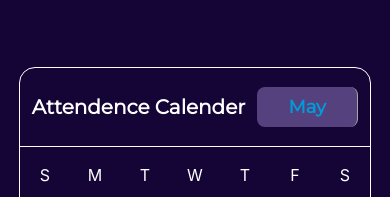
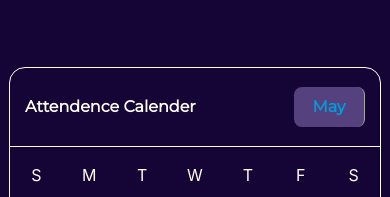
Before and after one commit to Devansh-gaur-1611/Engage-Project, a React (Create React App) app in the folder frontend/face-recognition/: page /userprofile/1 in a window 390 px wide. Shown: the part 483-680 px from the top of the page. Built offline with nearby package versions, Linux system fonts and the light colour scheme; no server answers; sample sign-in values are in the browser's storage.

Commit message:
Calender component done

```diff
--- a/frontend/face-recognition/src/components/calender/Calender.jsx
+++ b/frontend/face-recognition/src/components/calender/Calender.jsx
@@ -3,7 +3,8 @@ import styles from "./Calender.module.css";
 import moment from "moment";
 import greenTick from "../../assets/greenTick.svg";
 
-const Calender = ({currentMonthAttendence}) => {
+const Calender = ({ currentMonthAttendence, joiningDate }) => {
+  // Declaring variables
   const [calendar, setCalendar] = useState([]);
   const [value, setValue] = useState(moment());
   const weekdays = ["S", "M", "T", "W", "T", "F", "S"];
@@ -12,6 +13,7 @@ const Calender = ({currentMonthAttendence}) => {
   const startDay = value.clone().startOf("month").startOf("week");
   const endDay = value.clone().endOf("month").endOf("week");
 
+  // Initialising calender array for current month
   useEffect(() => {
     const day = startDay.clone().subtract(1, "day");
     console.log(day);
@@ -26,21 +28,24 @@ const Calender = ({currentMonthAttendence}) => {
     setCalendar(a);
   }, []);
 
+  // Various check functions
   function beforeToday(day) {
     return day.isBefore(new Date(), "day");
   }
-
   function afterToday(day) {
     return day.isAfter(new Date(), "day");
   }
-
   function isToday(day) {
     return day.isSame(new Date(), "day");
   }
   function currentMonth(day) {
     return day.isSame(new Date(), "month");
   }
+  function beforeJoining(day) {
+    return day.isBefore(new Date(joiningDate), "day");
+  }
 
+  // Setting attendence
   function attendence(day) {
     const date = day.format("D");
     if (dayAttendence[date - 1] == "P") {
@@ -74,14 +79,19 @@ const Calender = ({currentMonthAttendence}) => {
           <div className={styles.weekRow}>
             {week.map((day) => (
               <div className={styles.day}>
-                <div
-                  className={`${styles.dayBox} ${
-                    currentMonth(day) ? "" : styles.blurDate
-                  }`}
-                >
+                <div className={`${styles.dayBox} ${currentMonth(day) ? "" : styles.blurDate}`}>
+                  {/* Before joining Date */}
+                  {beforeToday(day) && beforeJoining(day) ? (
+                    <>
+                      <div>{day.format("D").toString()}</div>
+                      <span className={styles.notMarkedMark}></span>
+                    </>
+                  ) : (
+                    ""
+                  )}
+
                   {/* Before Today */}
-                  {beforeToday(day) && attendence(day) == "Present" ? (
-                    // <img src={greenTick} className={styles.greenTick} />
+                  {beforeToday(day) && !beforeJoining(day) && attendence(day) == "Present" ? (
                     <>
                       <div>{day.format("D").toString()}</div>
                       <span className={styles.presentMark}></span>
@@ -89,7 +99,7 @@ const Calender = ({currentMonthAttendence}) => {
                   ) : (
                     ""
                   )}
-                  {beforeToday(day) && attendence(day) == "Absent" ? (
+                  {beforeToday(day) && !beforeJoining(day) && attendence(day) == "Absent" ? (
                     <>
                       <div>{day.format("D").toString()}</div>
                       <span className={styles.absentMark}></span>
@@ -97,21 +107,17 @@ const Calender = ({currentMonthAttendence}) => {
                   ) : (
                     ""
                   )}
-                  {beforeToday(day) && attendence(day) == "Holiday" ? (
+                  {beforeToday(day) && !beforeJoining(day) && attendence(day) == "Holiday" ? (
                     <>
-                      <div className={styles.holiday}>
-                        {day.format("D").toString()}
-                      </div>
+                      <div className={styles.holiday}>{day.format("D").toString()}</div>
                       <span className={styles.holidayMark}></span>
                     </>
                   ) : (
                     ""
                   )}
-                  {beforeToday(day) && attendence(day) == "" ? (
+                  {beforeToday(day) && !beforeJoining(day) && attendence(day) == "" ? (
                     <>
-                      <div className={styles.notMarked}>
-                        {day.format("D").toString()}
-                      </div>
+                      <div className={styles.notMarked}>{day.format("D").toString()}</div>
                       <span className={styles.notMarkedMark}></span>
                     </>
                   ) : (
@@ -120,20 +126,15 @@ const Calender = ({currentMonthAttendence}) => {
 
                   {/* Today */}
                   {isToday(day) && attendence(day) == "Present" ? (
-                    // <img src={greenTick} className={styles.greenTick} />
                     <>
-                      <div className={styles.today}>
-                        {day.format("D").toString()}
-                      </div>
+                      <div className={styles.today}>{day.format("D").toString()}</div>
                       <span className={styles.presentMark}></span>
                     </>
                   ) : (
                     ""
                   )}
                   {isToday(day) && attendence(day) != "Present" ? (
-                    <div className={styles.today}>
-                      {day.format("D").toString()}
-                    </div>
+                    <div className={styles.today}>{day.format("D").toString()}</div>
                   ) : (
                     ""
                   )}
--- a/frontend/face-recognition/src/components/calender/Calender.module.css
+++ b/frontend/face-recognition/src/components/calender/Calender.module.css
@@ -1,11 +1,13 @@
+@import url("https://fonts.googleapis.com/css?family=Montserrat&display=fallback");
+
 .calendar {
   width: 650px;
   background-color: rgb(239, 239, 239);
   border-radius: 16px;
   /* box-shadow: 1px 1px 2px rgba(255, 255, 255); */
   background-color: #30244e;
-  height:fit-content;
-  margin-top:20px
+  height: fit-content;
+  margin-top: 20px;
 }
 .header {
   width: 100%;
@@ -15,9 +17,9 @@
   display: flex;
   flex-direction: row;
   align-items: center;
-  justify-content: space-evenly;
+  justify-content: space-between;
 }
-.heading{
+.heading {
   font-family: Montserrat;
   font-style: normal;
   font-weight: bold;
@@ -25,10 +27,11 @@
   line-height: 28px;
   color: #ffffff;
   margin: 0px;
+  margin-left: 25px;
 }
-.monthContainer{
-    width:100px;
-    height:40px;
+.monthContainer {
+  width: 100px;
+  height: 40px;
   color: #009cda;
   background: #54417d;
   border-radius: 8px;
@@ -36,11 +39,12 @@
   display: flex;
   align-items: center;
   justify-content: center;
+  margin-right: 25px;
 }
-.month{
+.month {
   margin: 0px;
-    font-size:18px;
-    line-height:28px;
+  font-size: 18px;
+  line-height: 28px;
   font-family: Montserrat;
   font-style: normal;
   font-weight: 600;
@@ -72,7 +76,7 @@
 }
 
 .blurDate {
-  color: rgb(138, 137, 137)
+  color: rgb(138, 137, 137);
 }
 .selected {
   background-color: red;
@@ -101,7 +105,7 @@
 .notMarkedMark {
   width: 6px;
   height: 6px;
-  background-color:#5A3AF5;
+  background-color: #5a3af5;
   border-radius: 50%;
   display: inline-block;
 }
@@ -124,33 +128,32 @@
   align-items: center;
   justify-content: center;
 }
-.bottomContainer{
+.bottomContainer {
   display: flex;
   align-items: center;
   justify-content: space-evenly;
-    padding:10px 0px 20px
+  padding: 10px 0px 20px;
 }
-.bottomLeftContainer,.bottomRightContainer{
+.bottomLeftContainer,
+.bottomRightContainer {
   display: flex;
   flex-direction: row;
   align-items: flex-start;
   gap: 10px;
   width: 45%;
-    justify-content:space-evenly;
+  justify-content: space-evenly;
   flex-wrap: wrap;
 }
-.bottomRightContainer{
-  width:55%
+.bottomRightContainer {
+  width: 55%;
 }
-.infoDiv{
+.infoDiv {
   display: flex;
   align-items: center;
   /* justify-content:space-evenly; */
   gap: 10px;
-
 }
-.info{
-
+.info {
   font-family: Montserrat;
   font-style: normal;
   font-weight: 500;
@@ -159,59 +162,63 @@
   color: #ffffff;
 }
 
-
-@media screen and (max-width:1200px){
-  .calendar{
-    width:600px
+@media screen and (max-width: 1200px) {
+  .calendar {
+    width: 600px;
   }
 }
-@media screen and (max-width:1100px) {
-  .calendar{
-    width:500px
+@media screen and (max-width: 1100px) {
+  .calendar {
+    width: 500px;
   }
 }
-@media screen and (max-width:1000px) {
-  .calendar{
-    width:450px
+@media screen and (max-width: 1000px) {
+  .calendar {
+    width: 450px;
   }
 }
-@media screen and (max-width:900px) {
-  .calendar{
+@media screen and (max-width: 900px) {
+  .calendar {
     margin-bottom: 20px;
   }
 }
-@media screen and (max-width:480px){
-  .calendar{
-    width:calc(100vw - 40px);
-    background-color:transparent;
+@media screen and (max-width: 480px) {
+  .calendar {
+    width: calc(100vw - 40px);
+    background-color: transparent;
     border: 1px solid #fff;
   }
-  .bottomLeftContainer,.bottomRightContainer{
+  .bottomLeftContainer,
+  .bottomRightContainer {
     flex-direction: column;
-    align-items: center
+    align-items: center;
   }
-  .header{
-    background-color:transparent;
-    border-bottom: 1px solid #fff
+  .header {
+    background-color: transparent;
+    border-bottom: 1px solid #fff;
   }
 }
-@media screen and (max-width:440px){
-.heading{
-  font-size:20px
-}
-
-
-}
-@media screen and (max-width:380px){
-  .calendar{
-    width:calc(100vw - 20px)
+@media screen and (max-width: 440px) {
+  .heading {
+    font-size: 20px;
+    margin-left: 15px;
   }
   .monthContainer{
-    width: 60px;
-    min-width:fit-content;
-
-  }
-  .month,.heading{
-    font-size:16px
+    margin-right: 15px;
   }
 }
+@media screen and (max-width: 390px) {
+  .calendar {
+    width: calc(100vw - 20px);
+  }
+  .monthContainer {
+    width: 60px;
+    min-width: fit-content;
+    padding-left: 5px;
+    padding-right:5px
+  }
+  .month,
+  .heading {
+    font-size: 16px;
+  }
+}
```
Lines whose indentation alone changed are shown as unchanged.
